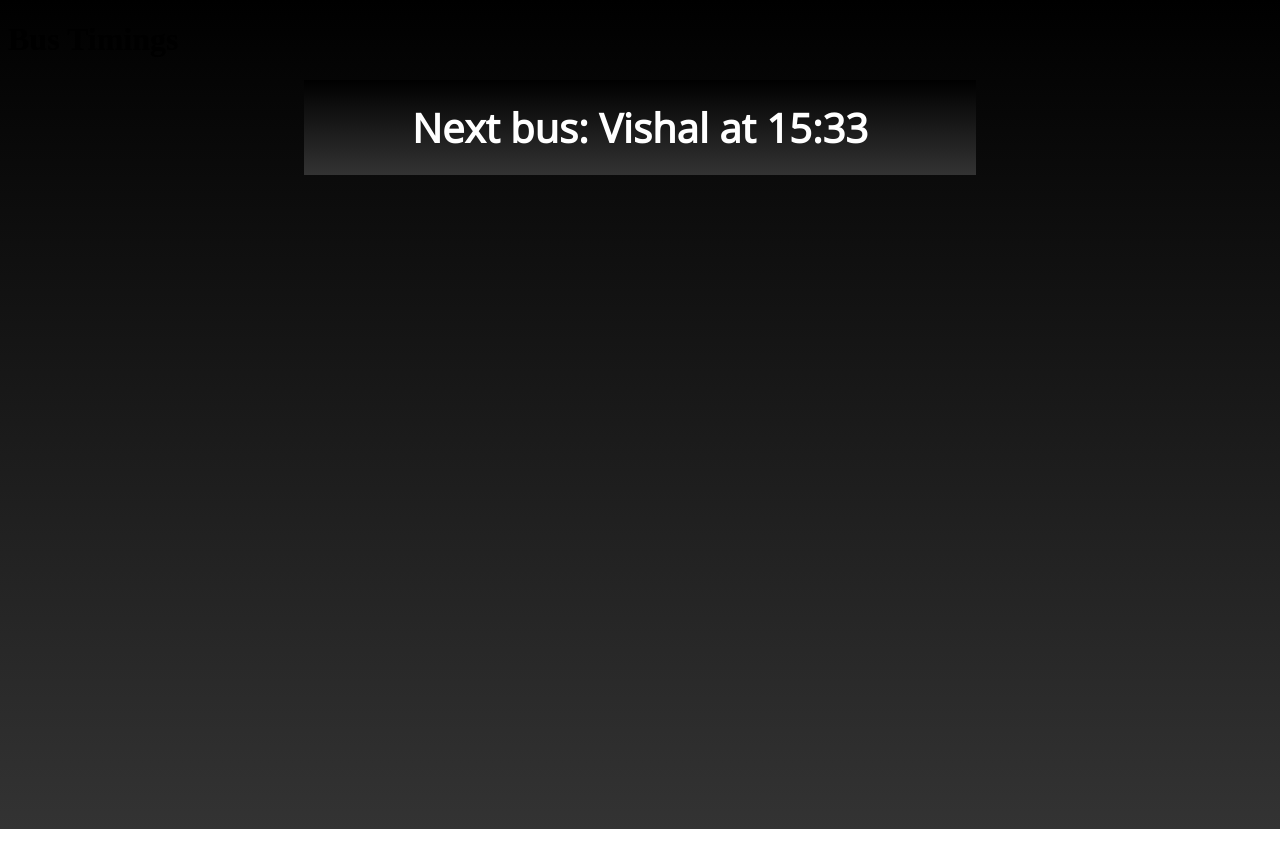
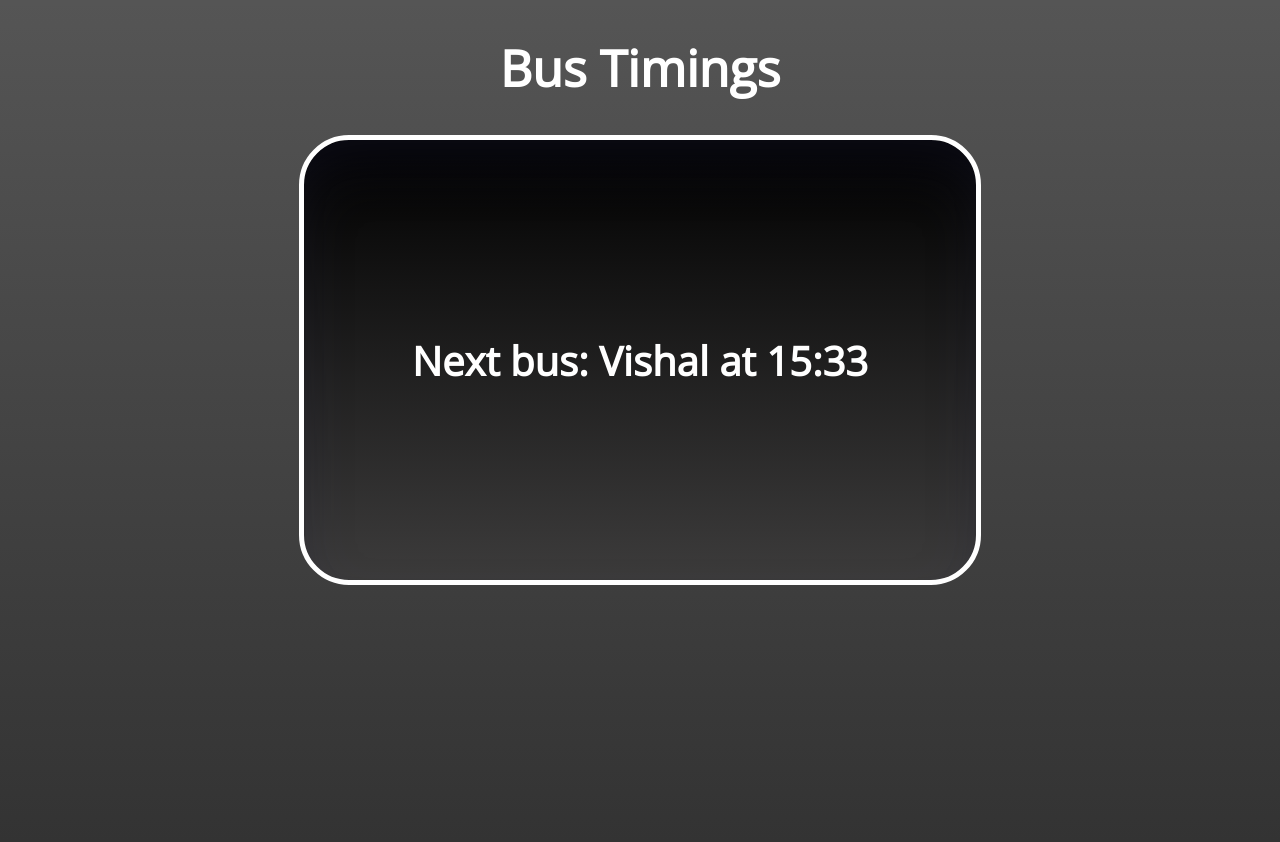
Before and after one commit to satwikrprabhu/Bus-Timings, a plain HTML site: page index.html in a window 1280 px wide. Drawn offline with nearby package versions, Linux system fonts and the light colour scheme.

Commit message:
Update style.css

```diff
--- a/style.css
+++ b/style.css
@@ -1,18 +1,32 @@
 @import url('https://fonts.googleapis.com/css2?family=Open+Sans&display=swap');
 
 body {
-  background: linear-gradient(to bottom, #000000, #333333);
+  background: linear-gradient(to bottom, #000000aa, #333333);
   height: 100vh;
 }
 
 #next-bus {
-  background: linear-gradient(to bottom, #000000, #333333);
+  background: linear-gradient(to bottom, #000000, #3c3b3bd9);
   color: white;
   padding: 20px;
   text-align: center;
   width: 50%;
+  height: 50%;
   margin: 0 auto;
   font-family: 'Open Sans', sans-serif;
   font-size: 40px;
   font-weight: bold;
+  border-radius: 50px;
+  border: 5px white solid;
+  display: flex;
+  align-items: center;
+  justify-content: center;
+  box-shadow: rgba(50, 50, 93, 0.25) 0px 30px 60px -12px inset, rgba(0, 0, 0, 0.3) 0px 18px 36px -18px inset;
 }
+h1{
+  font-family: 'Open Sans', sans-serif;
+  font-size: 50px;
+  font-weight: bold;
+  color: white;
+  text-align: center;
+}
```
